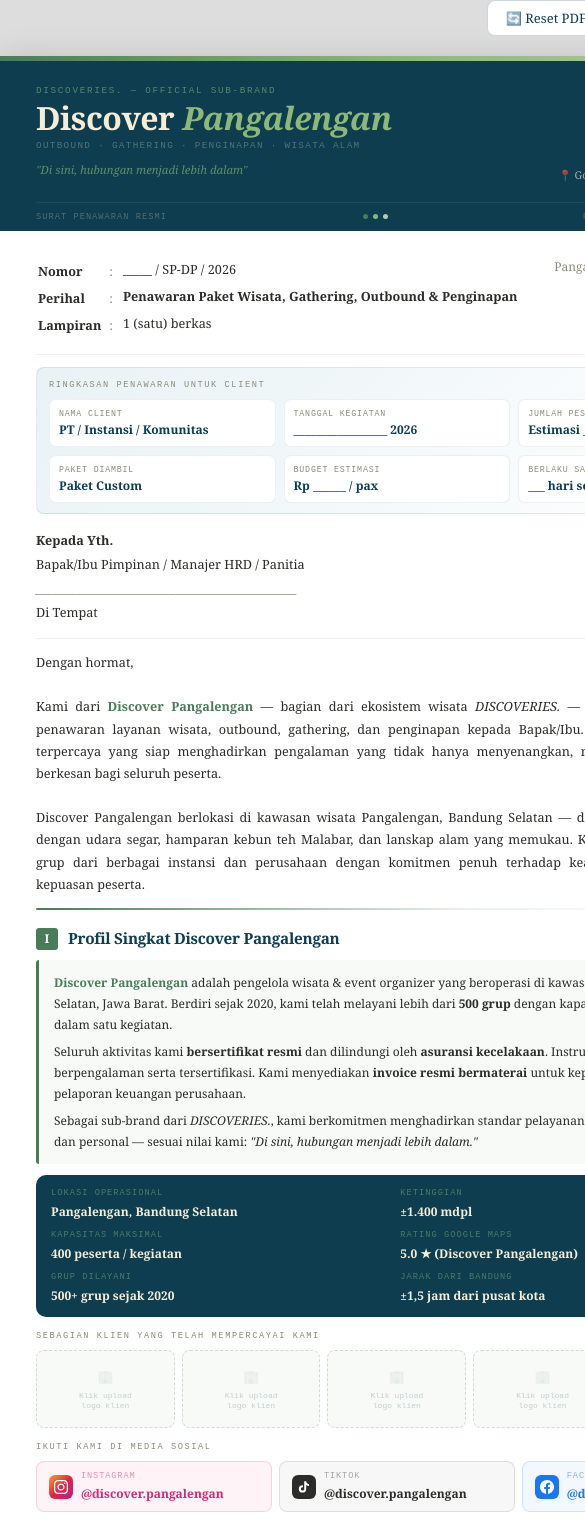
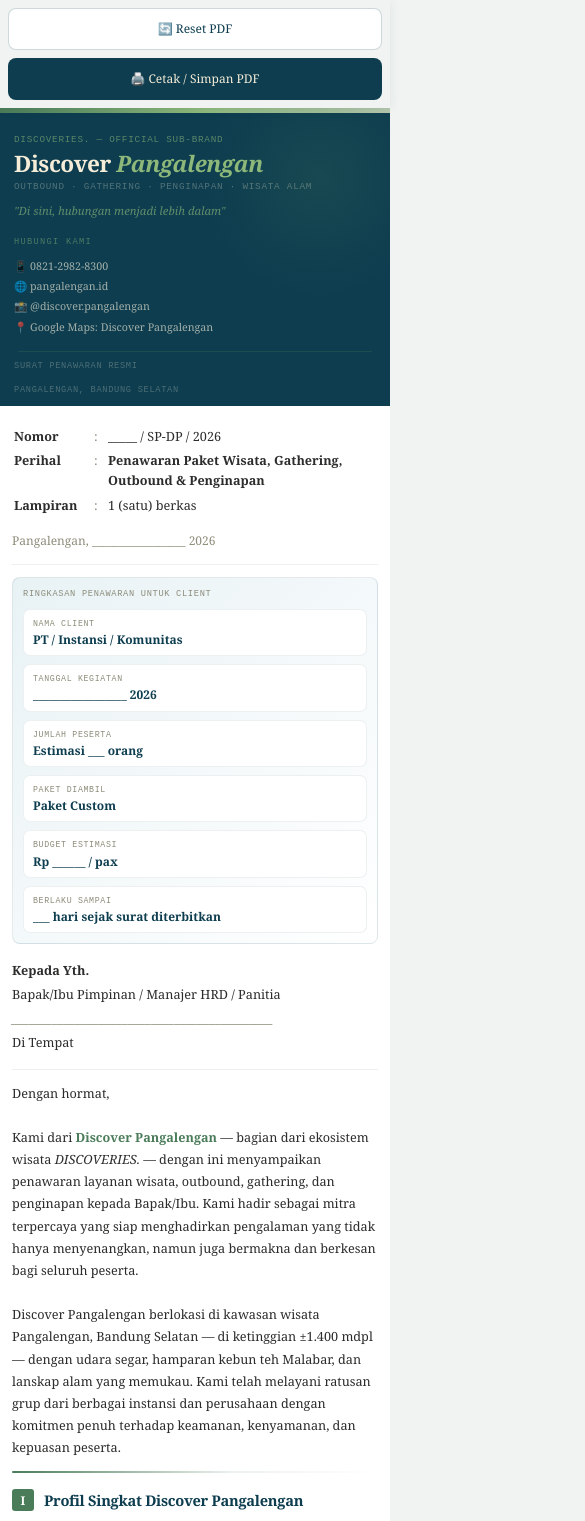
Before and after one commit to nafanfaizal/offering-maker, a plain HTML site: page index.html in a window 390 px wide. Shown: the top 1521 px of the page, 585 px wide, since content can reach past the window. Drawn offline with Linux system fonts and the light colour scheme.

Commit message:
Add files via upload

```diff
--- a/styles.css
+++ b/styles.css
@@ -206,6 +206,236 @@ body{font-family:Georgia,'Times New Roman',serif;background:#ddd;color:var(--cha
 .pbtn.sec:hover{background:var(--off);}
 .hl{color:var(--tea);font-weight:700;}
 
+@media screen and (max-width: 820px){
+  body{
+    background:#f0f3f1;
+    font-size:10pt;
+    line-height:1.6;
+    overflow-x:hidden;
+  }
+  .pbar{
+    position:sticky;
+    top:0;
+    z-index:20;
+    width:100%;
+    margin:0;
+    padding:8px;
+    justify-content:stretch;
+    background:rgba(240,243,241,.94);
+    backdrop-filter:blur(8px);
+    box-shadow:0 1px 10px rgba(13,61,79,.08);
+  }
+  .pbtn{
+    flex:1;
+    justify-content:center;
+    min-height:42px;
+    padding:9px 10px;
+    font-size:12px;
+    line-height:1.2;
+  }
+  .paper{
+    width:100%;
+    min-height:0;
+    margin:0;
+    box-shadow:none;
+    overflow:visible;
+  }
+  .kop-in{
+    flex-direction:column;
+    gap:14px;
+    padding:20px 18px 14px;
+  }
+  .kop-in > div{
+    max-width:100%;
+  }
+  .kop-br{
+    font-size:20pt;
+    line-height:1.08;
+    overflow-wrap:anywhere;
+  }
+  .kop-sb,
+  .kop-um,
+  .kop-bt,
+  .ph-label,
+  .summary-label,
+  .ib-l{
+    letter-spacing:.08em;
+  }
+  .kop-rt{
+    width:100%;
+    text-align:left;
+  }
+  .kop-dv{
+    margin:0 18px;
+  }
+  .kop-bar{
+    padding:8px 18px;
+    gap:10px;
+    align-items:flex-start;
+  }
+  .kop-dots{
+    display:none;
+  }
+  .bd{
+    padding:20px 16px 28px;
+  }
+  .meta-row{
+    flex-direction:column;
+    gap:10px;
+  }
+  .meta-tbl,
+  .meta-dt{
+    width:100%;
+  }
+  .meta-tbl tr{
+    display:grid;
+    grid-template-columns:76px 10px minmax(0,1fr);
+    column-gap:4px;
+  }
+  .meta-tbl td{
+    vertical-align:top;
+  }
+  .meta-tbl td:last-child,
+  .meta-dt,
+  .editable{
+    overflow-wrap:anywhere;
+  }
+  .offer-summary{
+    padding:10px;
+  }
+  .summary-grid,
+  .ibox,
+  .pkg-grid,
+  .ttd,
+  .pf{
+    grid-template-columns:1fr;
+    flex-direction:column;
+    align-items:stretch;
+  }
+  .summary-item{
+    min-height:0;
+  }
+  .cl-grid{
+    grid-template-columns:repeat(2,1fr);
+  }
+  .ws-grid,
+  .ws-grid5{
+    grid-template-columns:repeat(2,1fr);
+  }
+  .pkg-grid{
+    display:grid;
+  }
+  .sm-item{
+    min-width:100%;
+  }
+  .edit-tools{
+    justify-content:stretch;
+  }
+  .mini-btn{
+    width:100%;
+    min-height:38px;
+    font-size:9pt;
+  }
+  .tbl{
+    display:block;
+    width:100%;
+    overflow-x:auto;
+    -webkit-overflow-scrolling:touch;
+    border:1px solid rgba(13,61,79,.08);
+    border-radius:8px;
+  }
+  .tbl thead,
+  .tbl tbody{
+    display:table;
+    width:720px;
+    min-width:720px;
+  }
+  #tbl-harga thead,
+  #tbl-harga tbody{
+    width:760px;
+    min-width:760px;
+  }
+  .tbl th,
+  .tbl td{
+    word-break:normal;
+  }
+  .ket-tbl{
+    font-size:8.8pt;
+  }
+  .ket-tbl tbody td{
+    padding:8px 7px;
+  }
+  .ket-num{
+    width:22px;
+    padding-left:4px!important;
+    padding-right:4px!important;
+  }
+  .ttd{
+    display:flex;
+    gap:18px;
+  }
+  .ttd-cb{
+    max-width:none;
+  }
+  .ttd-r{
+    min-width:0;
+    text-align:left;
+  }
+  .ttd-cd{
+    margin-bottom:42px;
+  }
+  .ttd-ln{
+    margin-left:0;
+  }
+  .pf{
+    display:flex;
+    gap:5px;
+    padding:12px 16px;
+  }
+}
+
+@media screen and (max-width: 480px){
+  .pbar{
+    flex-direction:column;
+  }
+  .bd{
+    padding:18px 12px 24px;
+  }
+  .kop-in{
+    padding-left:14px;
+    padding-right:14px;
+  }
+  .kop-br{
+    font-size:17pt;
+  }
+  .kop-bar{
+    flex-direction:column;
+    padding-left:14px;
+    padding-right:14px;
+  }
+  .cl-grid,
+  .ws-grid,
+  .ws-grid5,
+  .pkg-grid{
+    grid-template-columns:1fr;
+  }
+  .cl-ph,
+  .ws-ph,
+  .pkg-ph{
+    min-height:118px;
+  }
+  .sh{
+    align-items:flex-start;
+  }
+  .st{
+    font-size:11pt;
+  }
+  .pmb,
+  .ptup{
+    text-align:left;
+  }
+}
+
 @page{size:A4;margin:0;}
 @media print{
   body{background:#fff;}
```
Also changed, not shown: 1 other file.
